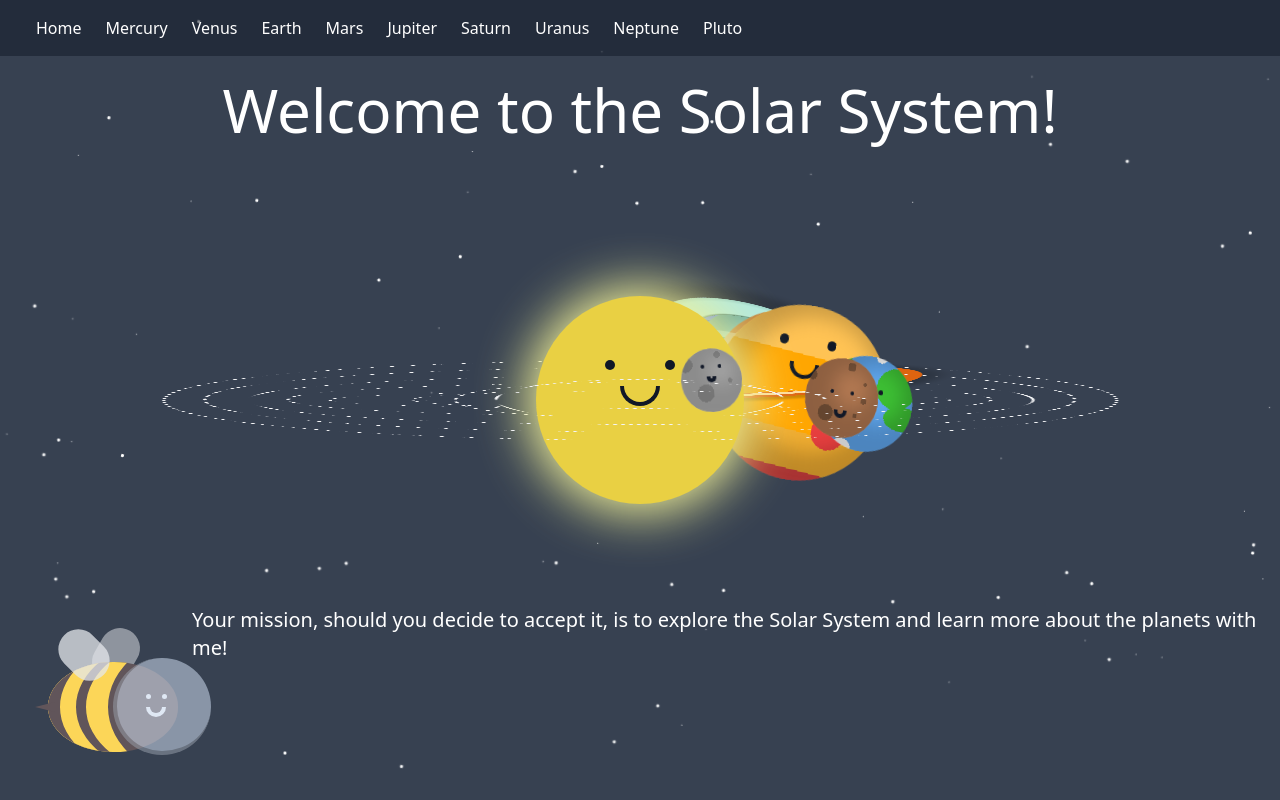
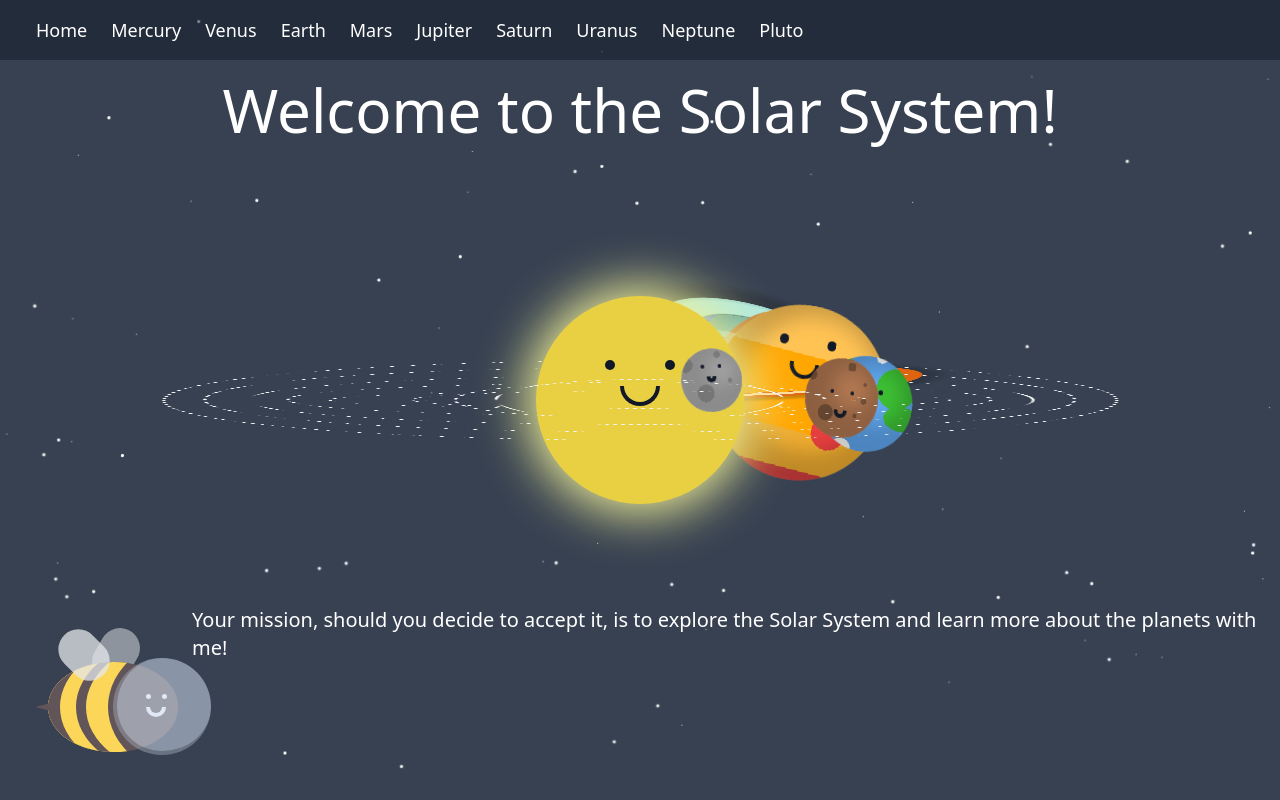
Before and after one commit to cam-peck/mission-beepossible, a Next.js app: page / in a window 1280 px wide. Shown: the top 800 px of the page. Built offline with nearby package versions, Linux system fonts and the light colour scheme.

Commit message:
Fixed issue where navbar was overlapping other elements by adding z-index

```diff
--- a/components/navigation.tsx
+++ b/components/navigation.tsx
@@ -7,7 +7,7 @@ const Navigation = () => {
 
   return (
     <nav
-      className="fixed flex items-center justify-between w-full py-4 bg-opacity-50 bg-gray-900 flex-nowrap text-neutral-500 hover:text-neutral-700 focus:text-neutral-700 lg:flex-wrap lg:justify-start"
+      className="fixed z-50 flex items-center justify-between w-full py-4 bg-opacity-50 bg-gray-900 flex-nowrap text-neutral-500 hover:text-neutral-700 focus:text-neutral-700 lg:flex-wrap lg:justify-start"
       data-te-navbar-ref
     >
       <div className="flex flex-wrap items-center justify-between w-full px-6">
@@ -48,7 +48,7 @@ const Navigation = () => {
           >
             <li>
               <Link
-                className="p-3 rounded basis-1/4 md:basis-1/12 lg:hover:bg-gray-400 lg:hover:bg-opacity-50"
+                className="text-lg p-3 rounded basis-1/4 md:basis-1/12 lg:hover:bg-gray-400 lg:hover:bg-opacity-50"
                 href="/"
               >
                 Home
@@ -56,7 +56,7 @@ const Navigation = () => {
             </li>
             <li>
               <Link
-                className="p-3 rounded basis-1/4 md:basis-1/12 lg:hover:bg-gray-400 lg:hover:bg-opacity-50"
+                className="text-lg p-3 rounded basis-1/4 md:basis-1/12 lg:hover:bg-gray-400 lg:hover:bg-opacity-50"
                 href="/mercury"
               >
                 Mercury
@@ -64,7 +64,7 @@ const Navigation = () => {
             </li>
             <li>
               <Link
-                className="p-3 rounded basis-1/4 md:basis-1/12 lg:hover:bg-gray-400 lg:hover:bg-opacity-50"
+                className="text-lg p-3 rounded basis-1/4 md:basis-1/12 lg:hover:bg-gray-400 lg:hover:bg-opacity-50"
                 href="/venus"
               >
                 Venus
@@ -72,7 +72,7 @@ const Navigation = () => {
             </li>
             <li>
               <Link
-                className="p-3 rounded basis-1/4 md:basis-1/12 lg:hover:bg-gray-400 lg:hover:bg-opacity-50"
+                className="text-lg p-3 rounded basis-1/4 md:basis-1/12 lg:hover:bg-gray-400 lg:hover:bg-opacity-50"
                 href="/earth"
               >
                 Earth
@@ -80,7 +80,7 @@ const Navigation = () => {
             </li>
             <li>
               <Link
-                className="p-3 rounded basis-1/4 md:basis-1/12 lg:hover:bg-gray-400 lg:hover:bg-opacity-50"
+                className="text-lg p-3 rounded basis-1/4 md:basis-1/12 lg:hover:bg-gray-400 lg:hover:bg-opacity-50"
                 href="/mars"
               >
                 Mars
@@ -88,7 +88,7 @@ const Navigation = () => {
             </li>
             <li>
               <Link
-                className="p-3 rounded basis-1/4 md:basis-1/12 lg:hover:bg-gray-400 lg:hover:bg-opacity-50"
+                className="text-lg p-3 rounded basis-1/4 md:basis-1/12 lg:hover:bg-gray-400 lg:hover:bg-opacity-50"
                 href="/jupiter"
               >
                 Jupiter
@@ -96,7 +96,7 @@ const Navigation = () => {
             </li>
             <li>
               <Link
-                className="p-3 rounded basis-1/4 md:basis-1/12 lg:hover:bg-gray-400 lg:hover:bg-opacity-50"
+                className="text-lg p-3 rounded basis-1/4 md:basis-1/12 lg:hover:bg-gray-400 lg:hover:bg-opacity-50"
                 href="/saturn"
               >
                 Saturn
@@ -104,7 +104,7 @@ const Navigation = () => {
             </li>
             <li>
               <Link
-                className="p-3 rounded basis-1/4 md:basis-1/12 lg:hover:bg-gray-400 lg:hover:bg-opacity-50"
+                className="text-lg p-3 rounded basis-1/4 md:basis-1/12 lg:hover:bg-gray-400 lg:hover:bg-opacity-50"
                 href="/uranus"
               >
                 Uranus
@@ -112,7 +112,7 @@ const Navigation = () => {
             </li>
             <li>
               <Link
-                className="p-3 rounded basis-1/4 md:basis-1/12 lg:hover:bg-gray-400 lg:hover:bg-opacity-50"
+                className="text-lg p-3 rounded basis-1/4 md:basis-1/12 lg:hover:bg-gray-400 lg:hover:bg-opacity-50"
                 href="/neptune"
               >
                 Neptune
@@ -120,7 +120,7 @@ const Navigation = () => {
             </li>
             <li>
               <Link
-                className="p-3 rounded basis-1/4 md:basis-1/12 lg:hover:bg-gray-400 lg:hover:bg-opacity-50"
+                className="text-lg p-3 rounded basis-1/4 md:basis-1/12 lg:hover:bg-gray-400 lg:hover:bg-opacity-50"
                 href="/pluto"
               >
                 Pluto
```
